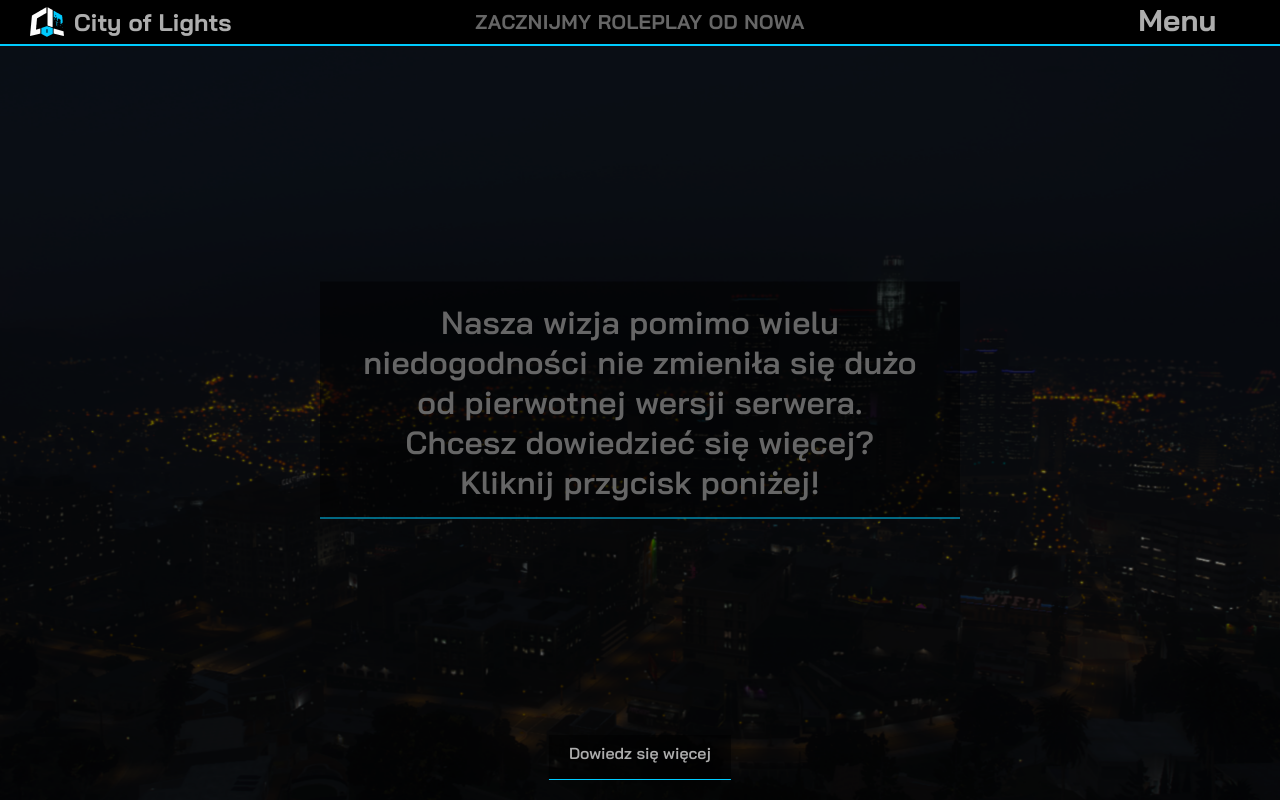
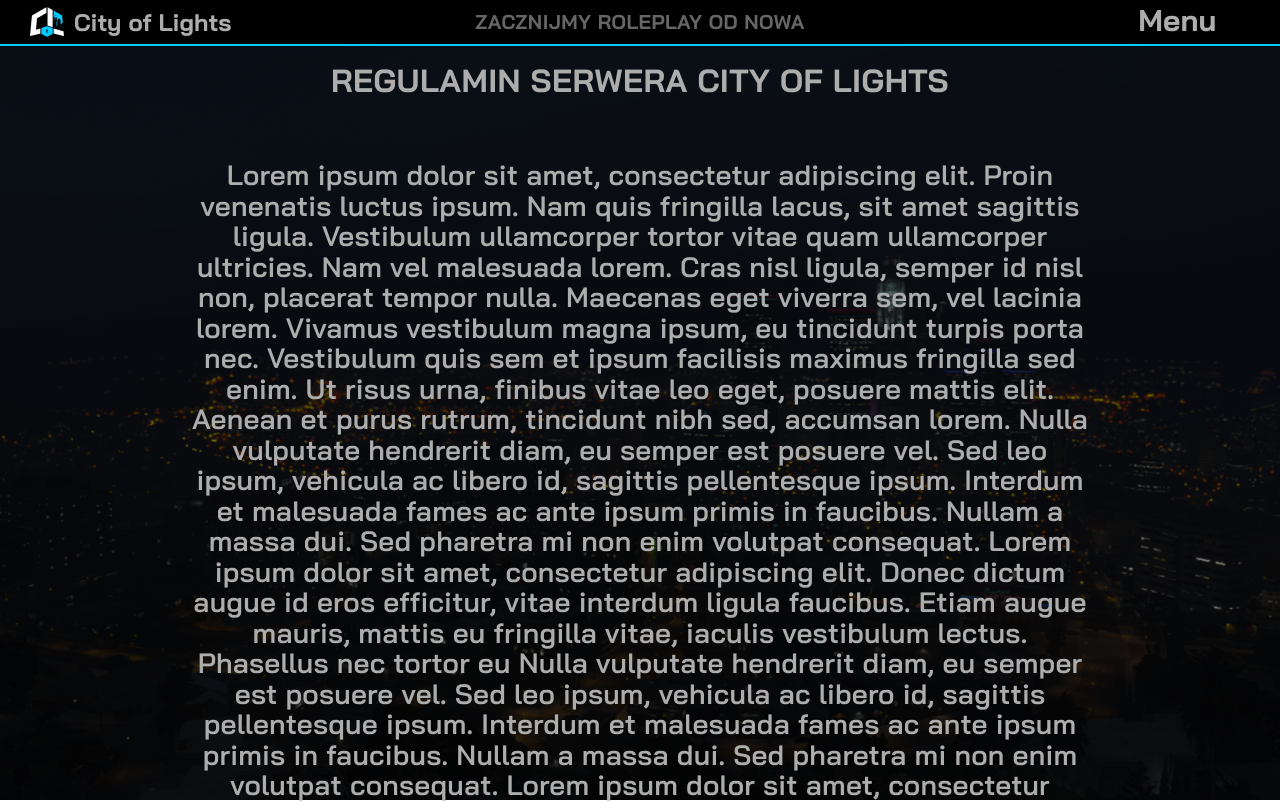
Before and after one commit to LaPatusek/col, a React (Create React App) app: page /regulamin in a window 1280 px wide. Shown: the top 803 px of the page. Built offline with nearby package versions, Linux system fonts and the light colour scheme; some icons are missing.

Commit message:
regulamin & strona glowna

```diff
--- a/src/App.tsx
+++ b/src/App.tsx
@@ -3,6 +3,7 @@ import { Route, Routes } from 'react-router-dom';
 import background from './Assets/col-background-first.webp';
 import Footer from './Components/Footer/Footer';
 import Nav from './Components/Nav/Nav';
+import Regulamin from './Components/Nav/Regulamin';
 import Kontakt from './Pages/Kontakt';
 import Main from './Pages/Main';
 
@@ -14,11 +15,18 @@ function App() {
       </nav>
 
       <main>
-      <img src={background} height={'100%'} width={'100%'} alt='' className='background'/>
+        <img
+          src={background}
+          height={'100%'}
+          width={'100%'}
+          alt=''
+          className='background'
+        />
         <Routes>
           <Route path='/' element={<Main />} />
           <Route path='/main' element={<Main />} />
           <Route path='/kontakt' element={<Kontakt />} />
+          <Route path='/regulamin' element={<Regulamin />} />
           <Route path='*' element={<Main />} />
         </Routes>
       </main>
--- a/src/Components/Nav/Nav.module.css
+++ b/src/Components/Nav/Nav.module.css
@@ -115,7 +115,6 @@
 .socials a {
   width: fit-content;
   justify-self: center;
-  display: flex;
 }
 
 .socials svg {
--- a/src/Components/Nav/Nav.tsx
+++ b/src/Components/Nav/Nav.tsx
@@ -86,14 +86,14 @@ const Nav: React.FC = () => {
             </div>
 
             <div className={styles.link}>
-              <Link to='/' onClick={MenuHandler}>
+              <Link to='/regulamin' onClick={MenuHandler}>
                 Regulamin
               </Link>
             </div>
           </div>
 
           <div className={`${styles.socials} grid`} ref={thirdRef}>
-            <a href='asd' className={styles.discord}>
+            <a href='asd' className={`${styles.discord} flex`}>
               <svg
                 width={40}
                 height={40}
@@ -111,10 +111,10 @@ const Nav: React.FC = () => {
                 </g>
               </svg>
             </a>
-            <a href='asd' className={styles.youtube}>
+            <a href='asd' className={`${styles.youtube} flex`}>
               <Youtube size={43} />
             </a>
-            <a href='asd' className={styles.twitter}>
+            <a href='asd' className={`${styles.twitter} flex`}>
               <svg
                 xmlns='http://www.w3.org/2000/svg'
                 shape-rendering='geometricPrecision'
@@ -133,7 +133,7 @@ const Nav: React.FC = () => {
                 />
               </svg>
             </a>
-            <a href='asd' className={styles.tiktok}>
+            <a href='asd' className={`${styles.tiktok} flex`}>
               <svg
                 fill='#fff'
                 width={37}
--- /dev/null
+++ b/src/Components/Nav/Regulamin.module.css
@@ -0,0 +1,27 @@
+.regulamin-wrap {
+  padding: 4rem 0;
+}
+
+.regulamin-wrap h1 {
+  text-transform: uppercase;
+  font-size: 32px;
+  font-family: 'Bold';
+  letter-spacing: 0.4px;
+  text-align: center;
+  color: var(--text-whity);
+}
+
+.regulamin {
+  width: 70%;
+  margin: 0 auto;
+  padding: 4rem 0;
+}
+
+.regulamin p {
+  font-size: 28px;
+  line-height: 30.5px;
+  color: var(--text-whity);
+  letter-spacing: 0.2px;
+  font-family: 'SemiBold';
+  text-align: center;
+}
--- /dev/null
+++ b/src/Components/Nav/Regulamin.tsx
@@ -0,0 +1,39 @@
+import React from 'react';
+import styles from './Regulamin.module.css';
+
+const Regulamin: React.FC = () => {
+  return (
+    <div className={styles['regulamin-wrap']}>
+      <h1>REGULAMIN SERWERA CITY OF LIGHTS</h1>
+      <div className={styles.regulamin}>
+        <p>
+          Lorem ipsum dolor sit amet, consectetur adipiscing elit. Proin
+          venenatis luctus ipsum. Nam quis fringilla lacus, sit amet sagittis
+          ligula. Vestibulum ullamcorper tortor vitae quam ullamcorper
+          ultricies. Nam vel malesuada lorem. Cras nisl ligula, semper id nisl
+          non, placerat tempor nulla. Maecenas eget viverra sem, vel lacinia
+          lorem. Vivamus vestibulum magna ipsum, eu tincidunt turpis porta nec.
+          Vestibulum quis sem et ipsum facilisis maximus fringilla sed enim. Ut
+          risus urna, finibus vitae leo eget, posuere mattis elit. Aenean et
+          purus rutrum, tincidunt nibh sed, accumsan lorem. Nulla vulputate
+          hendrerit diam, eu semper est posuere vel. Sed leo ipsum, vehicula ac
+          libero id, sagittis pellentesque ipsum. Interdum et malesuada fames ac
+          ante ipsum primis in faucibus. Nullam a massa dui. Sed pharetra mi non
+          enim volutpat consequat. Lorem ipsum dolor sit amet, consectetur
+          adipiscing elit. Donec dictum augue id eros efficitur, vitae interdum
+          ligula faucibus. Etiam augue mauris, mattis eu fringilla vitae,
+          iaculis vestibulum lectus. Phasellus nec tortor eu Nulla vulputate
+          hendrerit diam, eu semper est posuere vel. Sed leo ipsum, vehicula ac
+          libero id, sagittis pellentesque ipsum. Interdum et malesuada fames ac
+          ante ipsum primis in faucibus. Nullam a massa dui. Sed pharetra mi non
+          enim volutpat consequat. Lorem ipsum dolor sit amet, consectetur
+          adipiscing elit. Donec dictum augue id eros efficitur, vitae interdum
+          ligula faucibus. Etiam augue mauris, mattis eu fringilla vitae,
+          iaculis vestibulum lectus. Phasellus nec tortor eu
+        </p>
+      </div>
+    </div>
+  );
+};
+
+export default Regulamin;
--- a/src/Pages/Main.module.css
+++ b/src/Pages/Main.module.css
@@ -14,3 +14,101 @@
   background-color: #000;
   border-bottom: 1px solid var(--text-gray);
 }
+
+.pick-side {
+  padding: 4rem 0;
+}
+
+.pick-side h2 {
+  text-align: center;
+  color: var(--text-whity);
+  font-family: 'SemiBold';
+  font-size: 32px;
+  margin-bottom: 3.5rem;
+}
+
+.boxes {
+  position: relative;
+  display: grid;
+  grid-template-columns: 33.3% 33.3% 33.3%;
+  height: 650px;
+}
+
+.text-box {
+  position: absolute;
+  width: 40%;
+  top: 25%;
+  left: 50%;
+  transform: translate(-50%, -50%);
+  z-index: 101;
+  background-color: rgba(0, 0, 0, 0.75);
+  padding: 10px 15px 8px 15px;
+  border-bottom: 2px solid var(--main-blue);
+  text-align: center;
+}
+
+.boxes h3 {
+  font-family: 'SemiBold';
+  font-size: 24px;
+  color: var(--main-blue);
+  margin-bottom: 15px;
+  text-transform: uppercase;
+  letter-spacing: 0.2px;
+}
+
+.boxes p {
+  min-width: 600px;
+  color: var(--text-whity);
+  font-size: 18px;
+  line-height: 27.5px;
+  font-family: 'Regular';
+}
+
+.left-box,
+.mid-box,
+.right-box {
+  cursor: pointer;
+  position: absolute;
+  height: 100%;
+  width: 33%;
+  transition: all 600ms;
+}
+
+.left-box img,
+.mid-box img,
+.right-box img {
+  filter: brightness(5) grayscale(1);
+  transition: all 600ms;
+}
+
+.left-box:hover img,
+.mid-box:hover img,
+.right-box:hover img {
+  filter: brightness(5) grayscale(0);
+}
+
+.left-box {
+  clip-path: polygon(0% 0%, 100% 0%, 85% 100%, 0% 100%, 0% 100%);
+  left: 4.825%;
+}
+
+.mid-box {
+  clip-path: polygon(15% 0%, 100% 0%, 85% 100%, 85% 100%, 0% 100%);
+  left: 33.3%;
+}
+
+.right-box {
+  clip-path: polygon(15% 0%, 100% 0%, 100% 100%, 0% 100%, 0% 100%);
+  left: calc(66.6% - 4.825%);
+}
+
+.active-block {
+  width: 90%;
+  z-index: 99;
+  clip-path: none;
+  left: 4.825%;
+}
+
+.active-block img {
+  filter: brightness(5) grayscale(0);
+}
--- a/src/Pages/Main.tsx
+++ b/src/Pages/Main.tsx
@@ -1,8 +1,15 @@
-import React from 'react';
+import React, { useState } from 'react';
+import propImg from '../Assets/col-background-first.webp';
 import Header from '../Components/Header/Header';
 import styles from './Main.module.css';
 
 const Main: React.FC = () => {
+  const [activeBlock, setActiveBlock] = useState<string | null>(null);
+
+  const boxFunction = (boxName: string | null) => {
+    setActiveBlock(boxName === activeBlock ? null : boxName);
+  };
+
   return (
     <div className={styles.main}>
       <Header />
@@ -23,8 +30,75 @@ const Main: React.FC = () => {
           enim volutpat consequat. Lorem ipsum dolor sit amet, consectetur
           adipiscing elit. Donec dictum augue id eros efficitur, vitae interdum
           ligula faucibus. Etiam augue mauris, mattis eu fringilla vitae,
-          iaculis vestibulum lectus. Phasellus nec tortor eu{' '}
+          iaculis vestibulum lectus. Phasellus nec tortor eu
         </p>
+      </section>
+
+      <section className={styles['pick-side']}>
+        <h2>Wybierz drogę którą chcesz podążać:</h2>
+        <div className={styles['boxes']}>
+          <div
+            className={`${styles['left-box']} ${
+              activeBlock === 'left' ? styles['active-block'] : ''
+            }`}
+            onClick={() => boxFunction('left')}
+          >
+            <img src={propImg} alt='' width={'100%'} height={'100%'} />
+            <div className={styles['text-box']}>
+              <h3>Droga Cywilna</h3>
+              {activeBlock === 'left' && (
+                <p>
+                  Chciałbyś rozpocząć nową przygodę bez zobowiązań?
+                  <br /> Albo myślałeś nad założeniem własnej firmy?
+                  <br /> Dobrze trafiłeś, jako serwer przede wszystkim stawiamy
+                  nacisk na dobry roleplay, co za tym idzie wspieramy graczy
+                  takich jak Ty!
+                </p>
+              )}
+            </div>
+          </div>
+
+          <div
+            className={`${styles['mid-box']} ${
+              activeBlock === 'mid' ? styles['active-block'] : ''
+            }`}
+            onClick={() => boxFunction('mid')}
+          >
+            <img src={propImg} alt='' width={'100%'} height={'100%'} />
+            <div className={styles['text-box']}>
+              <h3>DROGA FRAKCYJNA</h3>
+              {activeBlock === 'mid' && (
+                <p>
+                  Chciałbyś słuzyć z doświadczonym zespołem? <br /> Znudziło ci
+                  się marudzenie na panujące zasady na innych serwerach?
+                  Jesteśmy doskonałą opcją, Law Enforcement oraz Healthcare
+                  System zaprojektowaliśmy tak żeby każdy znalazł coś dla
+                  siebie. <br /> Więcej informacji znajdziesz na naszym Discord.
+                </p>
+              )}
+            </div>
+          </div>
+
+          <div
+            className={`${styles['right-box']} ${
+              activeBlock === 'right' ? styles['active-block'] : ''
+            }`}
+            onClick={() => boxFunction('right')}
+          >
+            <img src={propImg} alt='' width={'100%'} height={'100%'} />
+            <div className={styles['text-box']}>
+              <h3>DROGA PRZESTĘPCZA</h3>
+              {activeBlock === 'right' && (
+                <p>
+                  Lorem ipsum dolor sit amet, consectetur adipiscing elit, sed
+                  do eiusmod tempor incididunt ut labore et dolore magna aliqua.
+                  Ut enim ad minim veniam, quis nostrud exercitation ullamco
+                  laboris nisi ut aliquip ex ea commodo consequat
+                </p>
+              )}
+            </div>
+          </div>
+        </div>
       </section>
     </div>
   );
```
